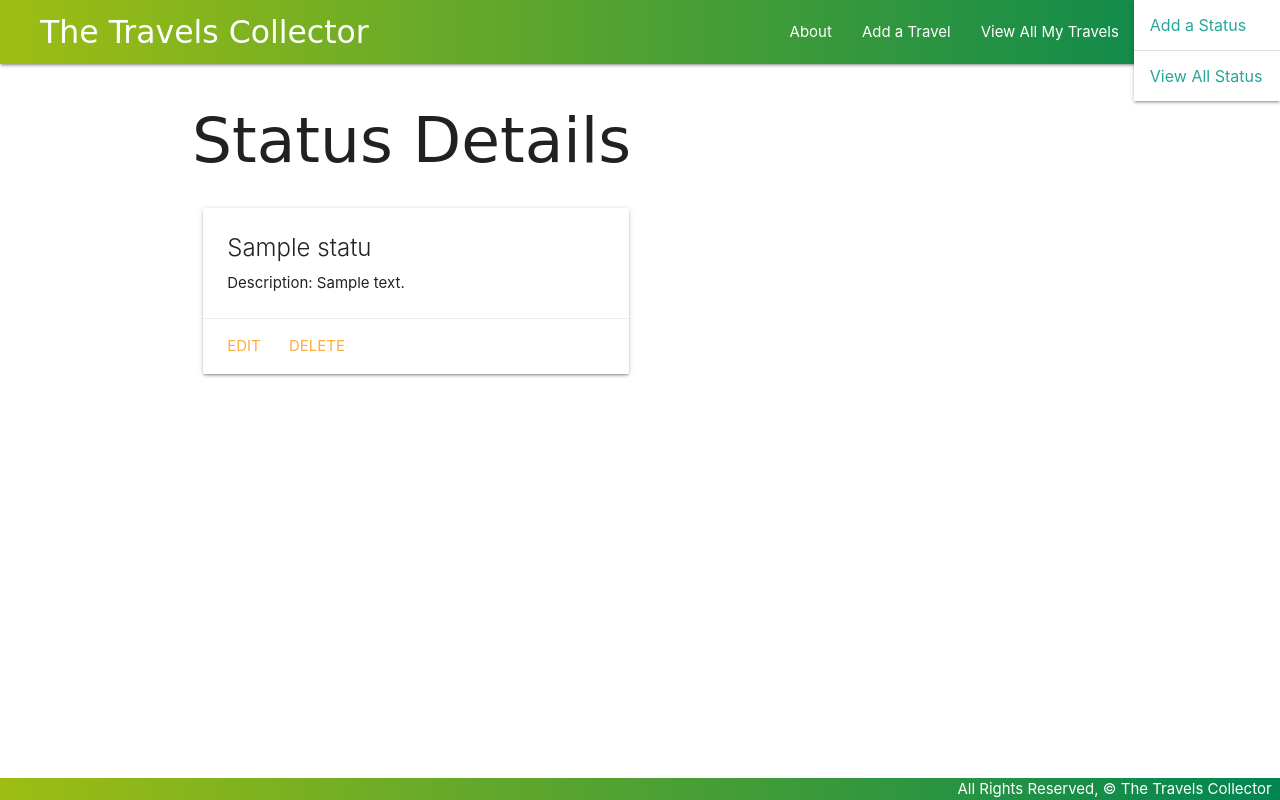
After one commit to yamilyn/travelcollectorapp, a Django app: page /status/1/ in a window 1280 px wide, after a click on "Travel Planner". The commit adds this page. Run offline with Django 4.2, Linux system fonts and the light colour scheme; tables that the repository leaves empty hold one stand-in row (values such as "Sample post"); some web fonts are replaced.

Commit message:
added Status Model

```diff
--- a/main_app/admin.py
+++ b/main_app/admin.py
@@ -1,6 +1,7 @@
 from django.contrib import admin
-from .models import Travel, Checking
+from .models import Travel, Checking, Status
 
 # Register your models here.
 admin.site.register(Travel)
 admin.site.register(Checking)
+admin.site.register(Status)
--- a/main_app/models.py
+++ b/main_app/models.py
@@ -3,6 +3,17 @@ from django.urls import reverse
 from datetime import date
 
 # Create your models here.
+
+class Status(models.Model):
+    name = models.CharField(max_length=50)
+    description = models.CharField(max_length=250)
+
+    def __str__(self):
+        return self.name
+
+    def get_absolute_url(self):
+        return reverse('status_detail', kwargs = {'pk': self.id})
+
 
 class Travel(models.Model):
     name = models.CharField(max_length=100)
@@ -18,6 +29,10 @@ class Travel(models.Model):
     def __str__(self):
         return self.name
 
+    def checking_visit(self):
+        return self.checking_set.count() > 0
+
+
 class Checking(models.Model):
     date = models.DateField("Checking Date")
     visit = models.CharField(default='Visited On', max_length=100)
@@ -27,4 +42,4 @@ class Checking(models.Model):
         return f"{self.get_visit_display()} on {self.date}"
 
     class Meta:
-        ordering = ['-date']
+        ordering = ['date']
--- a/main_app/templates/base.html
+++ b/main_app/templates/base.html
@@ -10,21 +10,30 @@
     <link rel="stylesheet" href="https://cdnjs.cloudflare.com/ajax/libs/materialize/1.0.0/css/materialize.min.css">
     <link rel="stylesheet" href="{% static '/css/style.css' %}">
     <link rel="icon" type="image/x-icon" href="/images/favicon.ico">
+    <script src="https://cdn.jsdelivr.net/npm/jquery@3.6.0/dist/jquery.min.js"></script>
     <script src="https://cdnjs.cloudflare.com/ajax/libs/materialize/1.0.0/js/materialize.min.js"></script>
 </head>
 <body>
 
     <header class="navbar-fixed">
+
+        <ul id="dropdown1" class="dropdown-content">
+            <li><a href="{% url 'status_create' %}">Add a Status</a></li>
+            <li class="divider"></li>
+            <li><a href="{% url 'status_index' %}">View All Status</a></li>
+        </ul>
+
         <nav>
             <div class="nav-wrapper">
-                <ul>
-                    <li> <a href="{% url 'home' %}" class="left brand-logo"> &nbsp; &nbsp; The Travels Collector </a></li>
-                </ul>
 
-                <ul class="right">
-                    <li> <a href="{% url 'about' %}"> About </a></li>
-                    <li> <a href="{% url 'travels_create' %}"> Add a Travel </a></li>
-                    <li> <a href="{% url 'index' %}"> View All My Travels </a></li>
+                <a href="{% url 'home' %}" class="left brand-logo"> &nbsp; &nbsp; The Travels Collector </a>
+
+
+                <ul class="right hide-on-med-and-down">
+                    <li><a href="{% url 'about' %}"> About </a></li>
+                    <li><a href="{% url 'travels_create' %}"> Add a Travel </a></li>
+                    <li><a href="{% url 'index' %}"> View All My Travels </a></li>
+                    <li><a class="dropdown-trigger" href="#!" data-target="dropdown1">Travel Planner<i class="material-icons right"></i></a></li>
                 </ul>
 
             </div>
@@ -42,6 +51,8 @@
             All Rights Reserved, &copy; The Travels Collector &nbsp;
         </div>
     </footer>
-
+    <script>
+        $(".dropdown-trigger").dropdown();
+    </script>
 </body>
 </html>
--- /dev/null
+++ b/main_app/templates/main_app/status_detail.html
@@ -0,0 +1,25 @@
+{% extends 'base.html' %}
+
+{% block content %}
+
+<h1>Status Details </h1>
+
+<div class="row">
+    <div class="col s6 col-offeset-3">
+        <div class="card">
+            <div class="card-content">
+                <span class="card-title">{{ status.name }}</span>
+                <p>Description: {{ status.description }}</p>
+            </div>
+
+            <div class="card-action">
+                <a href="{% url 'status_update' status.id %}">Edit</a>
+                <a href="{% url 'status_delete' status.id %}">Delete</a>
+            </div>
+
+        </div>
+    </div>
+</div>
+
+
+{% endblock %}
--- a/main_app/urls.py
+++ b/main_app/urls.py
@@ -9,5 +9,16 @@ urlpatterns = [
     path('travels/create/', views.TravelCreate.as_view(), name='travels_create'),
     path('travels/<int:pk>/update/', views.TravelUpdate.as_view(), name='travels_update'),
     path('travels/<int:pk>/delete/', views.TravelDelete.as_view(), name='travels_delete'),
-    path('travels/<int:travel_id>/add_checking/', views.add_checking, name='add_checking')
+    path('travels/<int:travel_id>/add_checking/', views.add_checking, name='add_checking'),
+
+    # Status Model
+    path('status/', views.StatusList.as_view(), name = 'status_index'),
+    path('status/<int:pk>/', views.StatusDetail.as_view(), name='status_detail'),
+    path('status/create/', views.StatusCreate.as_view(), name='status_create'),
+    path('status/<int:pk>/update/', views.StatusUpdate.as_view(), name='status_update'),
+    path('status/<int:pk>/delete/', views.StatusDelete.as_view(), name='status_delete'),
+
+    # M:M
+    path('travels/<int:travel_id>/assoc_status/<int:status_id>/', views.assoc_status, name='assoc_status'),
+    path('travels/<int:travel_id>/unassoc_status/<int:status_id>/', views.unassoc_status, name='unassoc_status'),
 ]
--- a/main_app/views.py
+++ b/main_app/views.py
@@ -1,7 +1,8 @@
 from django.shortcuts import render, redirect
 from django.http import HttpResponse
-from .models import Travel
+from .models import Travel, Status
 from django.views.generic.edit import CreateView, UpdateView, DeleteView
+from django.views.generic import ListView, DetailView
 from .forms import CheckingForm
 
 # Create your views here.
@@ -34,14 +35,41 @@ def travels_index(request):
 def travels_detail(request, travel_id):
     checking_form = CheckingForm
     travel = Travel.objects.get(id=travel_id)
-    return render(request, 'travels/details.html', {'travel': travel, 'title': "Travels Details Page", 'checking_form': checking_form})
+    return render(request, 'travels/details.html', {'travel': travel, 'title': "Travels Details Page", 'checking_form': checking_form, 'status': status_travel_doesnt_have})
 
 def add_checking(request, travel_id):
     form = CheckingForm(request.POST)
-    print(form)
 
     if form.is_valid():
         new_checking = form.save(commit=False)
         new_checking.travel_id = travel_id
         new_checking.save()
         return redirect('detail', travel_id = travel_id)
+
+class  StatusList(ListView):
+    model = Status
+
+class StatusDetail(DetailView):
+    model = Status
+
+class StatusCreate(CreateView):
+    model = Status
+    fields = '__all__'
+
+class StatusUpdate(UpdateView):
+    model = Status
+    fields = ['name', 'color']
+
+class StatusDelete(DeleteView):
+    model = Status
+    success_url = '/status/'
+
+
+def assoc_status(request, travel_id, status_id):
+    Travel.objects.get(id=travel_id).travels.add(travel_id)
+    return redirect('detail', travel_id = travel_id)
+
+
+def unassoc_status(request, travel_id, status_id):
+    Travel.objects.get(id=travel_id).status.remove(status_id)
+    return redirect('detail', travel_id = travel_id)
```
Also changed, not shown: main_app/templates/main_app/status_confirm_delete.html (added, +19 -0 lines), main_app/templates/main_app/status_form.html (added, +22 -0 lines), main_app/templates/main_app/status_list.html (added, +18 -0 lines), main_app/templates/travels/details.html (+83 -3 lines), main_app/migrations/0003_status_alter_checking_options.py (added).
